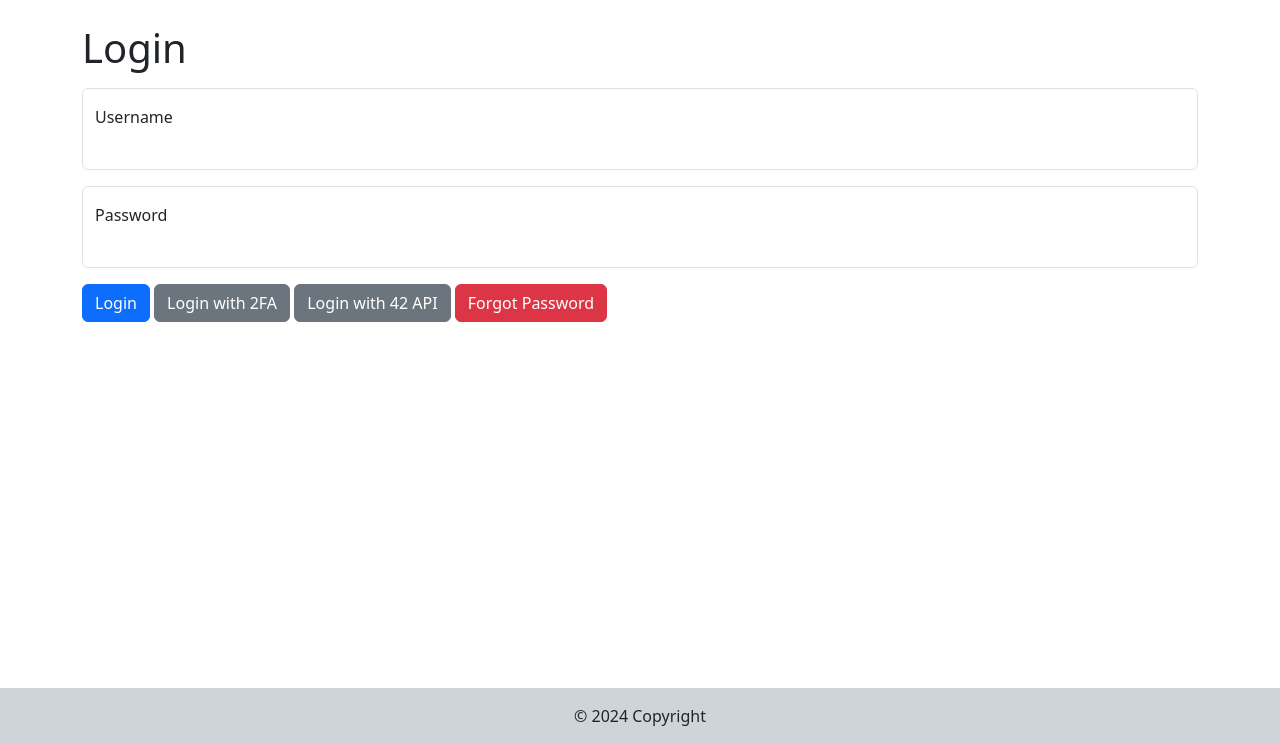
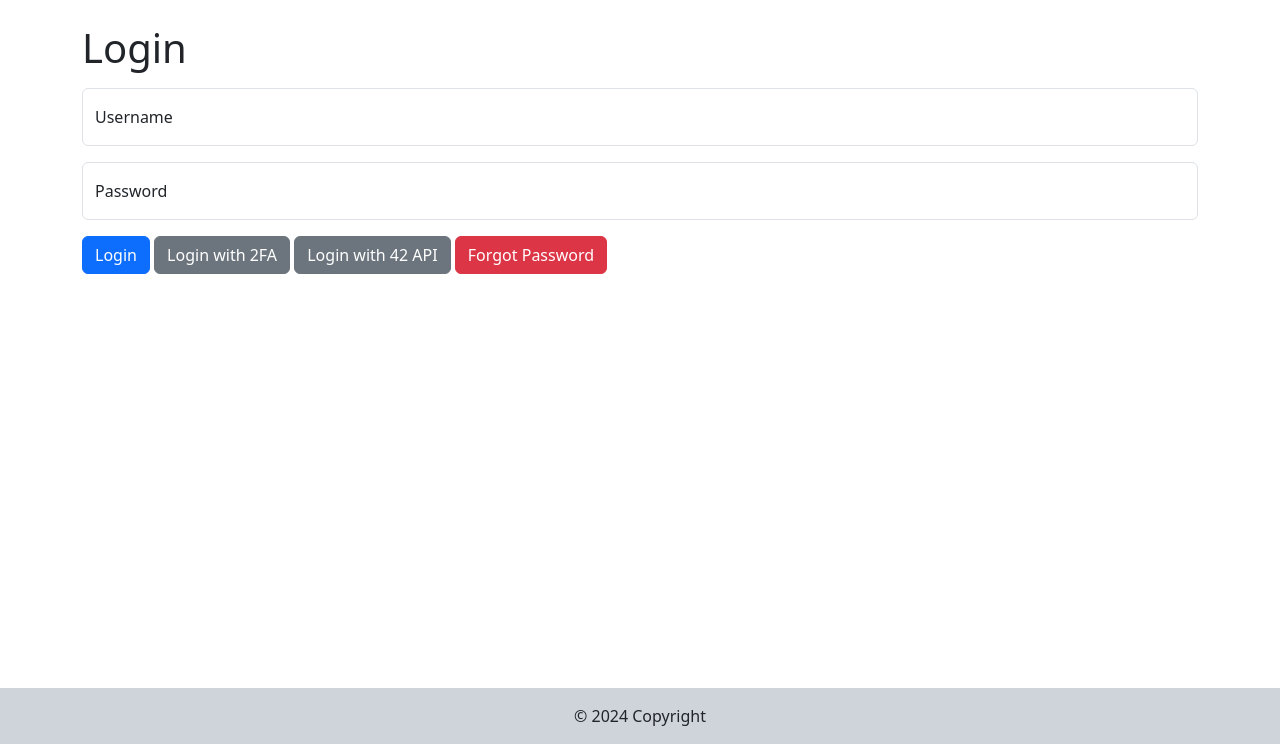
Before and after one commit to LuyNagda/transcendence, a Django app: template templates/login.html in a window 1280 px wide. Shown: the part 56-800 px from the top of the page. Run offline with Django 5.2, Linux system fonts and the light colour scheme; tables that the repository leaves empty hold one stand-in row (values such as "Sample post"); the template is opened without the code that fills it: values that come from a table or form of the project are taken from there, most other values are stand-ins (such as "Sample title", 1, 10 or a date in 2020); some libraries are stand-ins or nearby versions.

Commit message:
Fix increase Font Size and Themes

```diff
--- a/templates/base.html
+++ b/templates/base.html
@@ -58,8 +58,7 @@
 			{
 				formControls.forEach(function(formControl) {
 					formControl.style.fontSize = '1rem';
-					formControl.style.paddingTop = '3rem';
-					formControl.style.paddingBottom = '2rem';
+					formControl.style.padding = '0.375rem 0.75rem;';
 				});
 			}
 		}
```
